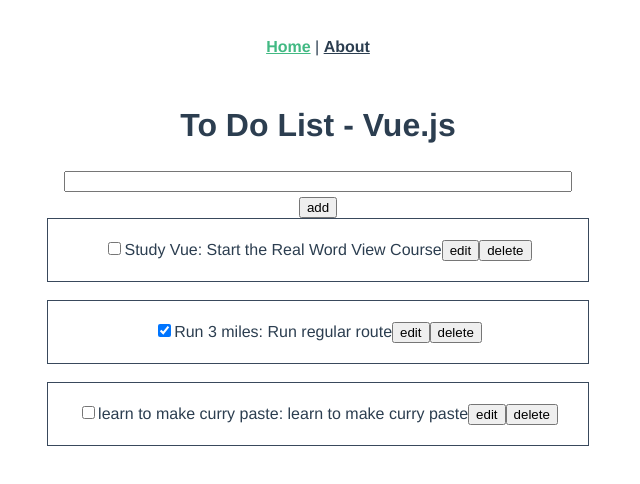
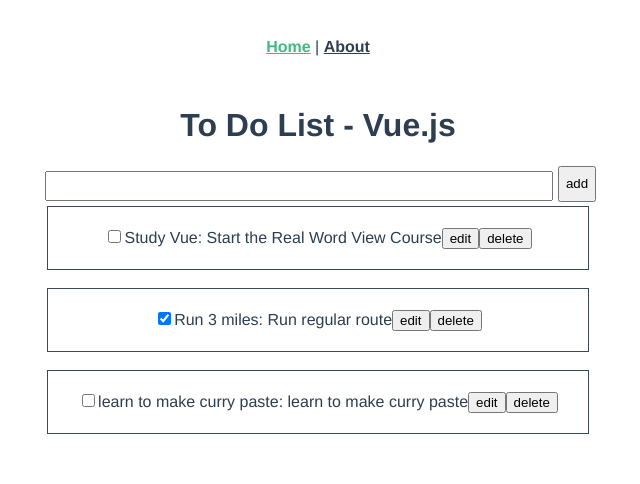
Before and after one commit to danlagos/to-do-vue-app, a Vue app: page / in a window 1280 px wide. Shown: the top 484 px of the page, without its empty margins (322-962 px from the left). Built offline with nearby package versions, Linux system fonts and the light colour scheme.

Commit message:
styling add todo field and button.

```diff
--- a/src/components/AddToDo.vue
+++ b/src/components/AddToDo.vue
@@ -1,16 +1,27 @@
 <template>
-  <input class="field" type="field" name="field" id="field" />
-  <label for="field"></label>
-  <input type="submit" value="add" />
+  <div class="div-add-todo">
+    <input class="add-todo" type="field" name="field" id="field" />
+    <label for="field"></label>
+    <input class="btn-add-todo" type="submit" value="add" />
+  </div>
 </template>
 
 <script></script>
 
 <style scoped>
-.field {
+.div-add-todo {
+  display: inline-flex;
+}
+
+.btn-add-todo {
+  height: 2.25rem;
+}
+
+.add-todo {
   /* padding: 20px;*/
   width: 500px;
   margin: 5px;
+  height: 1.5rem;
   /* min-width: 500px;
   cursor: pointer;
   border: 1px solid #39495c;
```
